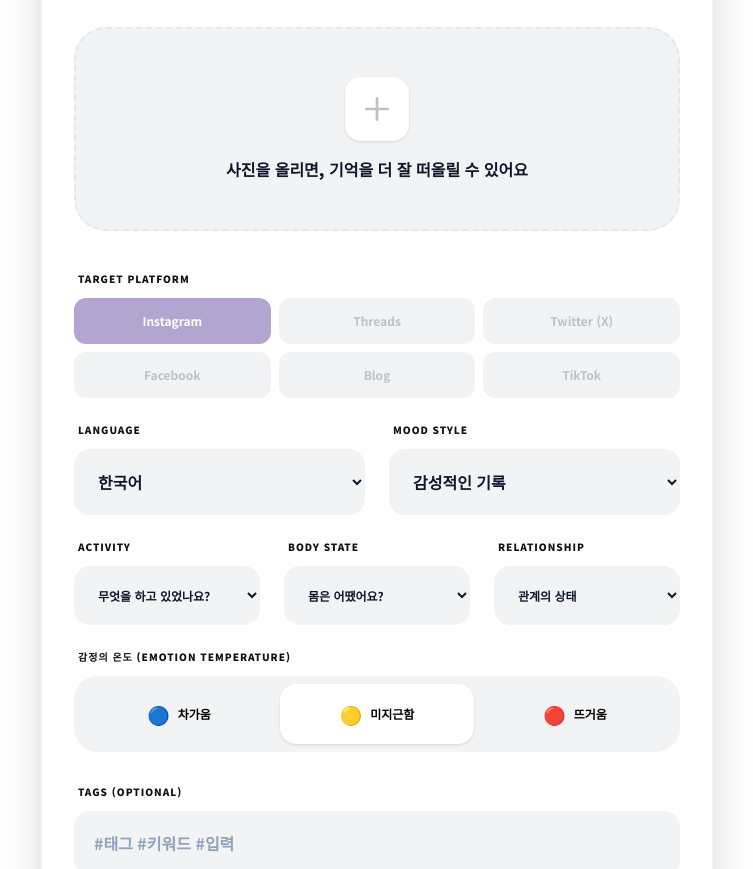
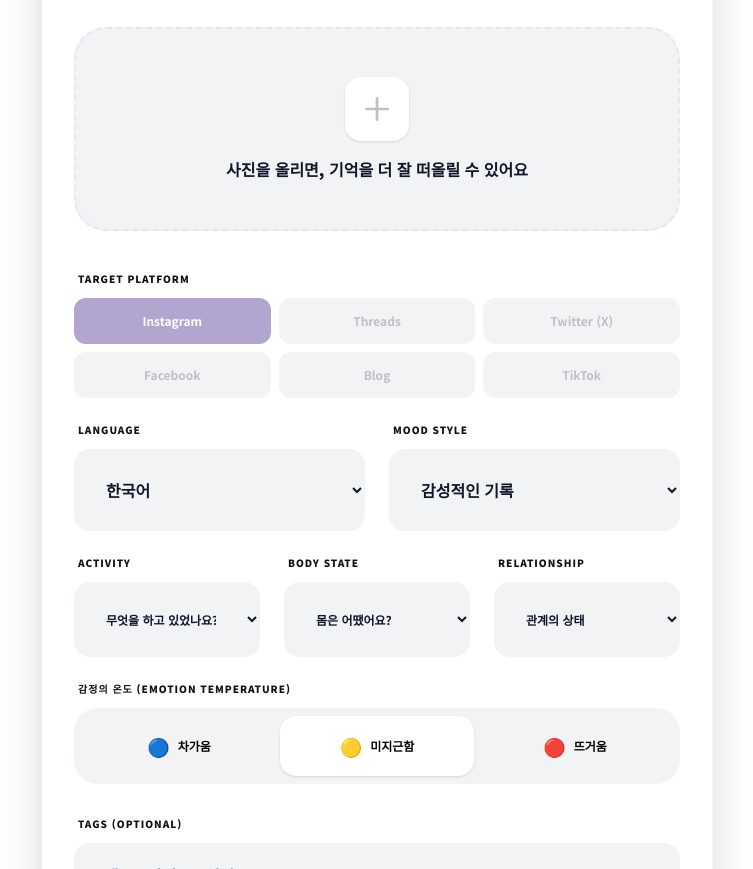
Before and after one commit to goodand/narrative-ai, a website built with Vite: page index.html in a window 1280 px wide. Shown: the part 231-1100 px from the top of the page, without its empty margins (263-1016 px from the left). Built offline with nearby package versions, Linux system fonts and the light colour scheme; no server answers.

Commit message:
style: 리스트 컨테이너 여백(padding) 조정 (p-5 -> p-7)

```diff
--- a/index.html
+++ b/index.html
@@ -194,7 +194,7 @@
                         <label
                             class="block text-[10px] font-black text-[#111111] uppercase tracking-widest mb-3 ml-1">Language</label>
                         <select id="language-select"
-                            class="w-full bg-[#F1F3F4] border-none rounded-2xl p-5 text-slate-900 font-bold focus:ring-2 focus:ring-[#B2A5CF] outline-none cursor-pointer">
+                            class="w-full bg-[#F1F3F4] border-none rounded-2xl p-7 text-slate-900 font-bold focus:ring-2 focus:ring-[#B2A5CF] outline-none cursor-pointer">
                             <option value="Korean">한국어</option>
                             <option value="English">English</option>
                         </select>
@@ -204,7 +204,7 @@
                             class="block text-[10px] font-black text-[#111111] uppercase tracking-widest mb-3 ml-1">Mood
                             Style</label>
                         <select id="style-select"
-                            class="w-full bg-[#F1F3F4] border-none rounded-2xl p-5 text-slate-900 font-bold focus:ring-2 focus:ring-[#B2A5CF] outline-none cursor-pointer">
+                            class="w-full bg-[#F1F3F4] border-none rounded-2xl p-7 text-slate-900 font-bold focus:ring-2 focus:ring-[#B2A5CF] outline-none cursor-pointer">
                             <option value="emotional">감성적인 기록</option>
                             <option value="descriptive">상세한 묘사</option>
                             <option value="funny">유머러스한 코멘트</option>
@@ -222,7 +222,7 @@
                     <div>
                         <label class="block text-[10px] font-black text-[#111111] uppercase tracking-widest mb-3 ml-1">Activity</label>
                         <select id="activity-select"
-                            class="w-full bg-[#F1F3F4] border-none rounded-2xl p-5 text-slate-900 font-bold focus:ring-2 focus:ring-[#B2A5CF] outline-none cursor-pointer text-xs">
+                            class="w-full bg-[#F1F3F4] border-none rounded-2xl p-7 text-slate-900 font-bold focus:ring-2 focus:ring-[#B2A5CF] outline-none cursor-pointer text-xs">
                             <option value="" disabled selected>무엇을 하고 있었나요?</option>
                             <option value="working">일하는 중</option>
                             <option value="resting">쉬는 중</option>
@@ -238,7 +238,7 @@
                     <div>
                         <label class="block text-[10px] font-black text-[#111111] uppercase tracking-widest mb-3 ml-1">Body State</label>
                         <select id="body-state-select"
-                            class="w-full bg-[#F1F3F4] border-none rounded-2xl p-5 text-slate-900 font-bold focus:ring-2 focus:ring-[#B2A5CF] outline-none cursor-pointer text-xs">
+                            class="w-full bg-[#F1F3F4] border-none rounded-2xl p-7 text-slate-900 font-bold focus:ring-2 focus:ring-[#B2A5CF] outline-none cursor-pointer text-xs">
                             <option value="" disabled selected>몸은 어땠어요?</option>
                             <option value="light">가벼웠어요</option>
                             <option value="tired">피곤했어요</option>
@@ -252,7 +252,7 @@
                     <div>
                         <label class="block text-[10px] font-black text-[#111111] uppercase tracking-widest mb-3 ml-1">Relationship</label>
                         <select id="relationship-select"
-                            class="w-full bg-[#F1F3F4] border-none rounded-2xl p-5 text-slate-900 font-bold focus:ring-2 focus:ring-[#B2A5CF] outline-none cursor-pointer text-xs">
+                            class="w-full bg-[#F1F3F4] border-none rounded-2xl p-7 text-slate-900 font-bold focus:ring-2 focus:ring-[#B2A5CF] outline-none cursor-pointer text-xs">
                             <option value="" disabled selected>관계의 상태</option>
                             <option value="alone_full">혼자였지만 충만</option>
                             <option value="alone_lonely">혼자였고 외로움</option>
```
